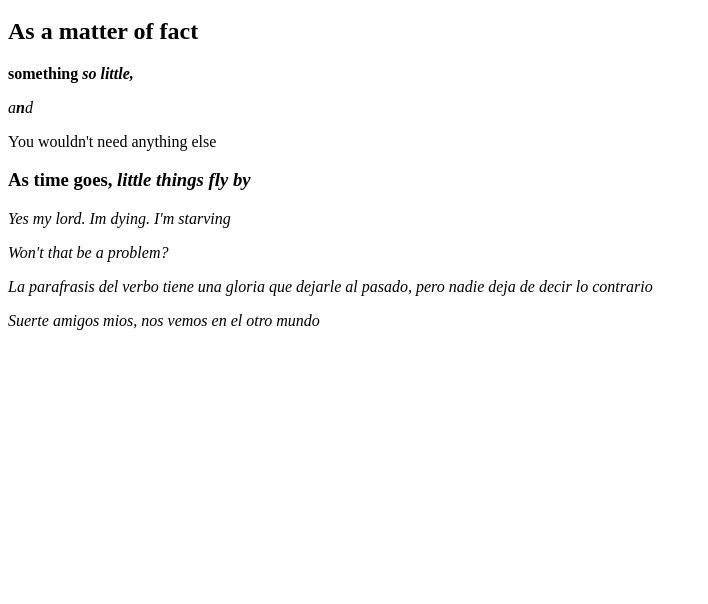
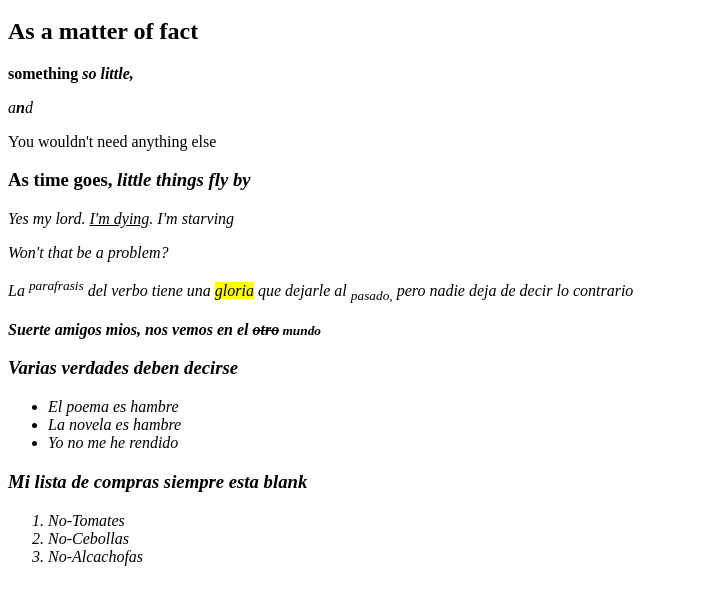
Before and after one commit to carafelix/Odin-journey, a plain HTML site: page html boilerplate/index.html in a window 1280 px wide. Shown: the part 100-704 px from the top of the page, without its empty margins (0-708 px from the left). Drawn offline with Linux system fonts and the light colour scheme.

Commit message:
que divertido, leasé con voz de niño

```diff
--- a/html boilerplate/index.html
+++ b/html boilerplate/index.html
@@ -1,11 +1,13 @@
 <!DOCTYPE html>
 <html lang="en">
+
 <head>
     <meta charset="UTF-8">
     <meta http-equiv="X-UA-Compatible" content="IE=edge">
     <meta name="viewport" content="width=device-width, initial-scale=1.0">
     <title>Usless Dexterity</title>
 </head>
+
 <body>
     <h1>Optimal Poetry</h1>
         <p><em>is</em></p>
@@ -14,18 +16,32 @@
         <p><em>a<strong>n</strong>d</em></p>
         <p>You wouldn't need anything else<p>
         <h3 >As time goes, <em>little things<em> fly by</h3>
-        <p>Yes my lord. Im dying. I'm starving</p>
+        <p>Yes my lord. <ins>I'm dying</ins>. I'm starving</p>
         <p>Won't that be a problem?</p>
 
     <!-- Badda Bing, Badda Boom -->
 
-    <p lang="es">La parafrasis del verbo tiene una gloria que dejarle al pasado, pero nadie deja de decir lo contrario</p>
+    <p lang="es"><i>La <sup>parafrasis</sup> del verbo tiene una <mark>gloria</mark> que dejarle al <sub>pasado,</sub> pero nadie deja de decir lo contrario</i></p>
 
     <!-- SpaceJam 2000-->
 
-    <p lang="es">Suerte amigos mios, nos vemos en el otro mundo</p>
+    <p lang="es"><b>Suerte amigos mios,</b> <strong>nos vemos en el <del>otro</del><small> mundo</small></strong></p>
 
     <!--***********Ads - Don't Touch! jajaja equisde**********-->
 
+    <h3>Varias verdades deben decirse</h3>
+    <ul>
+        <li>El poema es hambre</li>
+        <li>La novela es hambre</li>
+        <li>Yo no me he rendido</li>
+    </ul>
+
+    <h3>Mi lista de compras siempre esta <i>blank</i></h3>
+
+    <ol>
+        <li>No-Tomates</li>
+        <li>No-Cebollas</li>
+        <li>No-Alcachofas</li>
+    </ol>
 </body>
 </html>
```
